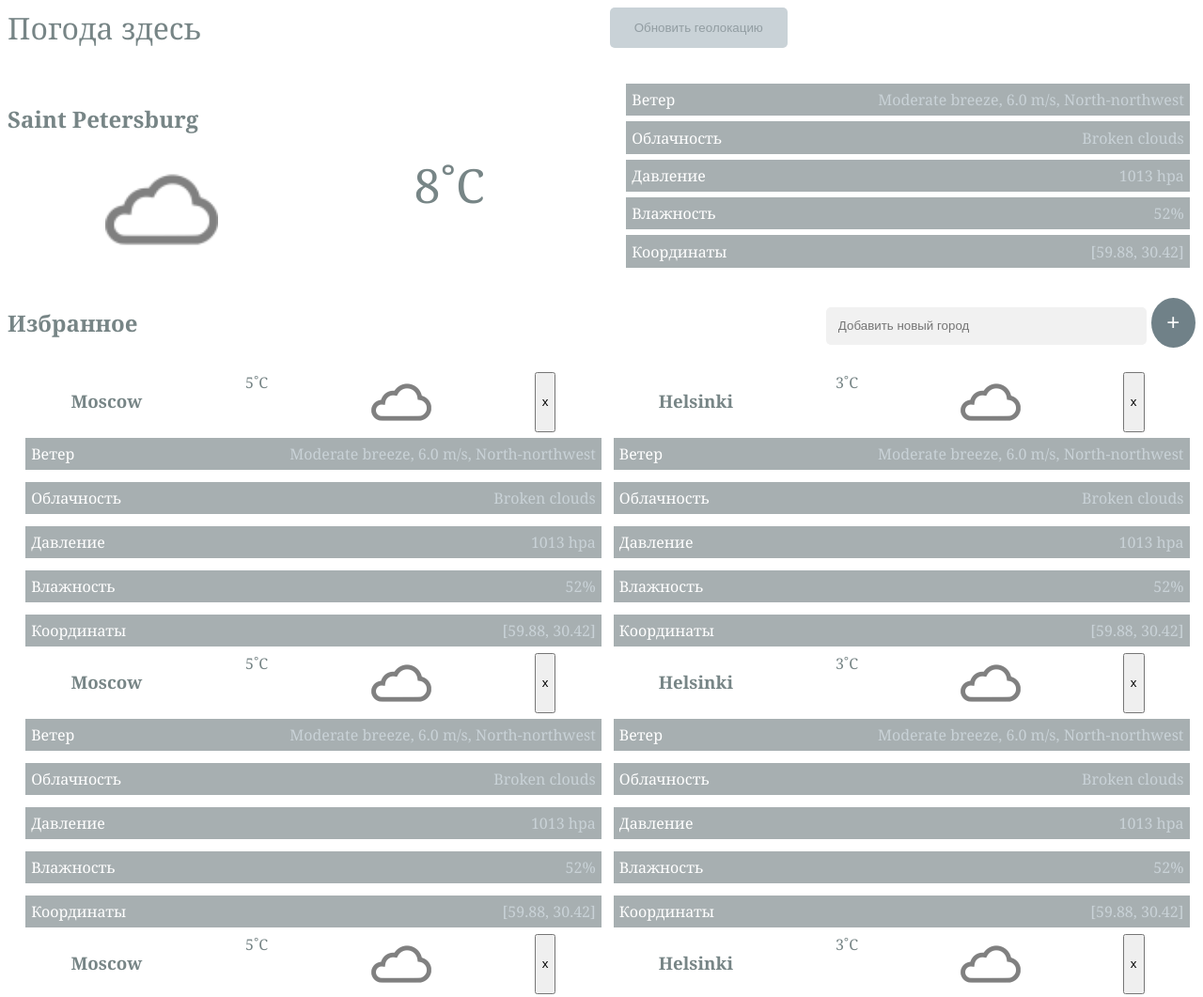
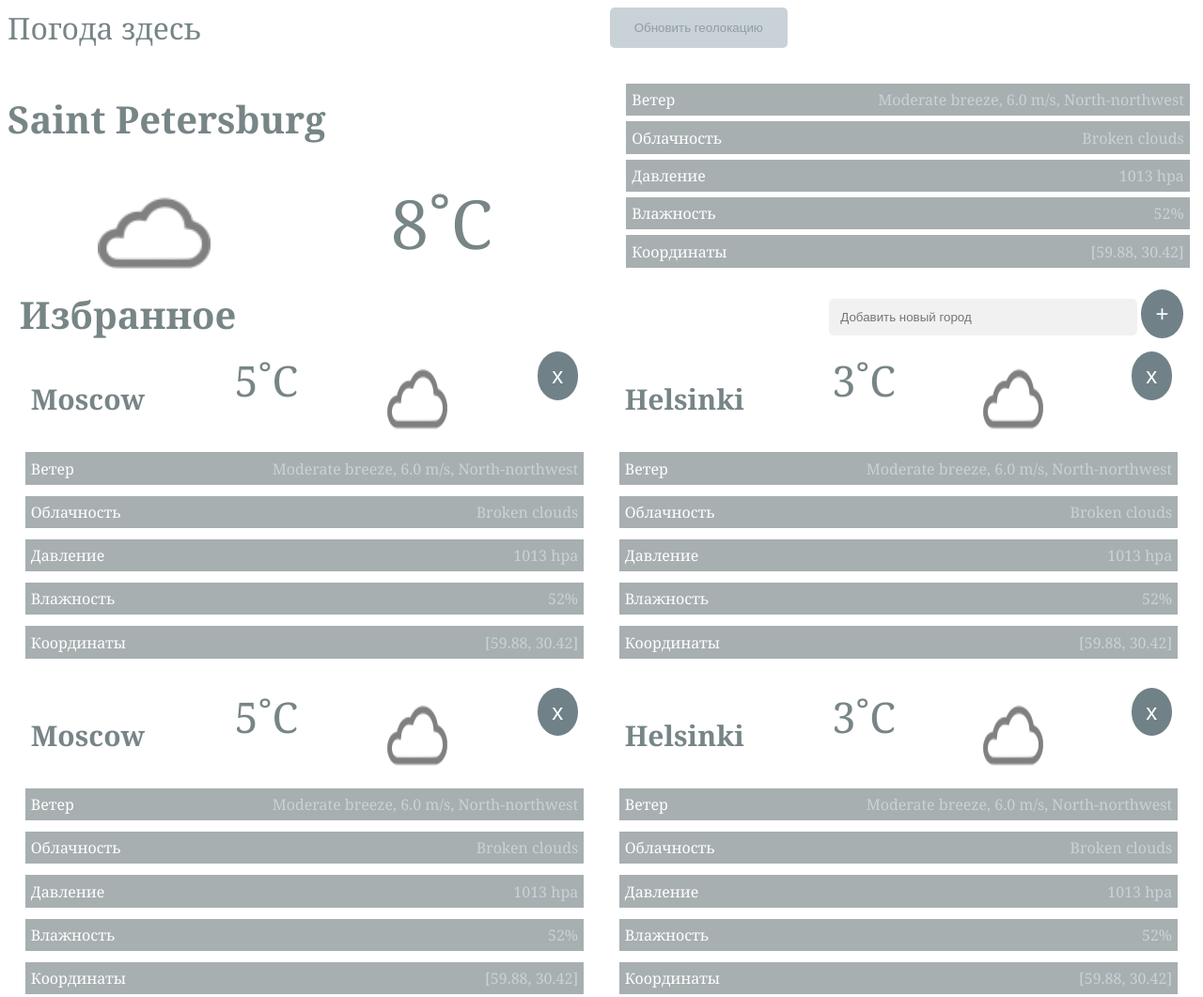
Before and after one commit to Dmitrii-Stukalov/weather, a plain HTML site: page index.html in a window 1280 px wide. Shown: the top 1061 px of the page at 94% size. Drawn offline with Linux system fonts and the light colour scheme.

Commit message:
Finish desktop version

```diff
--- a/styles.css
+++ b/styles.css
@@ -45,6 +45,7 @@ main {
 
 .chosen h2 {
     width: 100%;
+    font-size: 40px;
 }
 
 .chosen img {
@@ -52,7 +53,7 @@ main {
 }
 
 .chosen span.temperature {
-    font-size: 50px;
+    font-size: 72px;
 }
 
 ul.info {
@@ -84,13 +85,15 @@ ul.info li span {
 }
 
 .favourite h2 {
-    width: 50%;
+    margin: auto 1%;
+    width: 48%;
+    font-size: 40px;
 }
 
 .favourite label {
-    width: 50%;
+    width: 48%;
     text-align: right;
-    margin: auto;
+    margin: auto 1%;
 }
 
 .favourite label input {
@@ -132,16 +135,27 @@ ul.info li span {
     display: flex;
     flex-wrap: wrap;
     padding: 0;
-    margin-left: 1%;
+    margin: 0;
 }
 
 .favourite ul li {
-    width: 50%;
+    width: 48%;
+    margin: 1%;
 }
 
 .favourite ul .city {
     display: flex;
-    justify-content: space-around;
+    padding: 0 2%;
+    justify-content: space-between;
+}
+
+.favourite ul .city h3 {
+    font-size: 30px;
+}
+
+
+.favourite ul .city span {
+    font-size: 45px;
 }
 
 .favourite ul.info {
@@ -152,3 +166,24 @@ ul.info li span {
 .favourite ul.info li {
     width: 100%;
 }
+
+.favourite ul button {
+    background-color: #708188;
+    color: white;
+    outline: none;
+    font-size: 150%;
+    border: none;
+    border-radius: 50%;
+    transition: .3s all;
+    cursor: pointer;
+    padding: 2%;
+    height: 50%;
+    width: 7.5%;
+}
+
+.favourite ul button:hover {
+    background: linear-gradient(
+            rgba(155, 155, 155, 0.5),
+            rgba(155, 155, 155, 0.5)
+    );
+}
```
